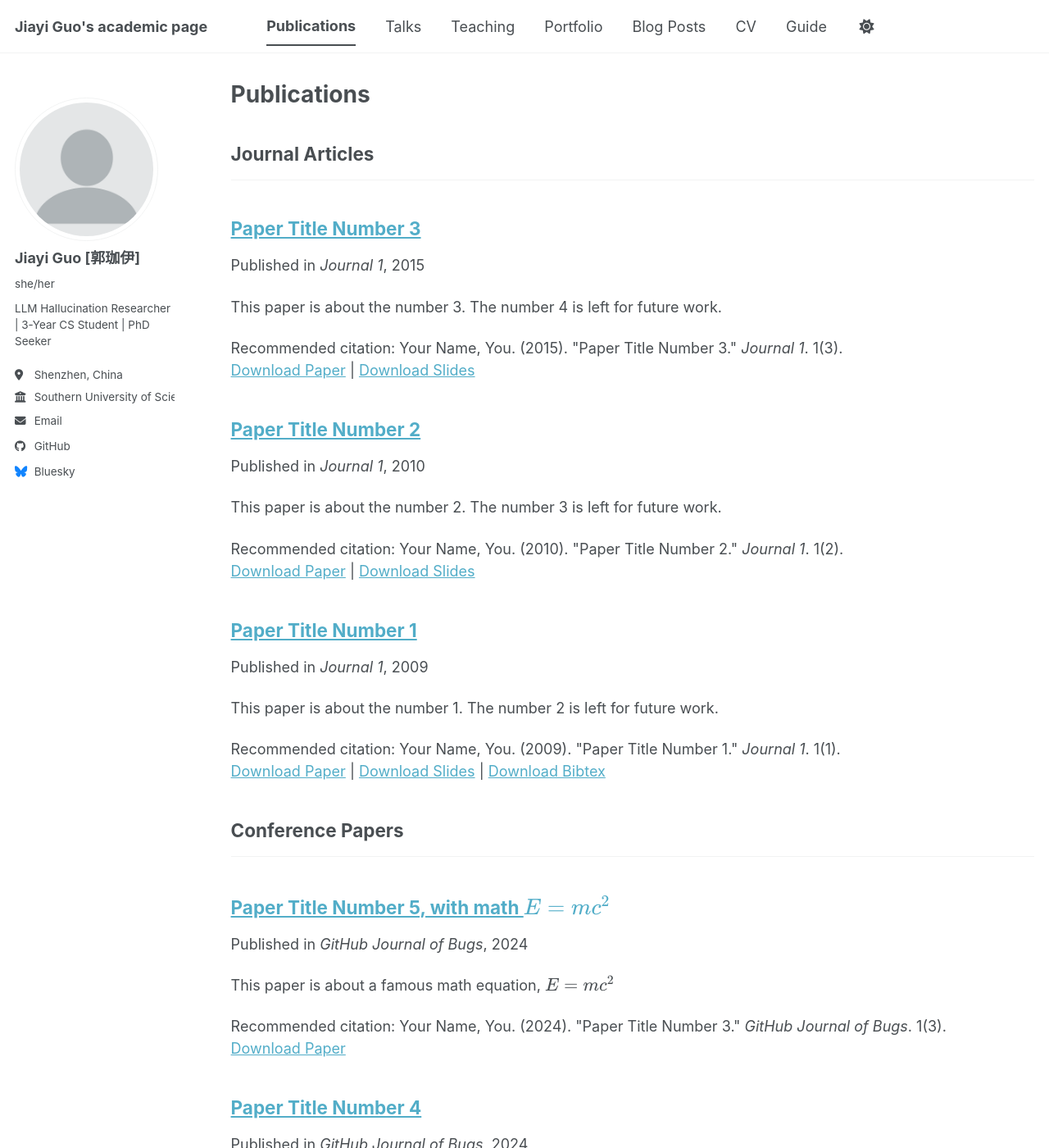
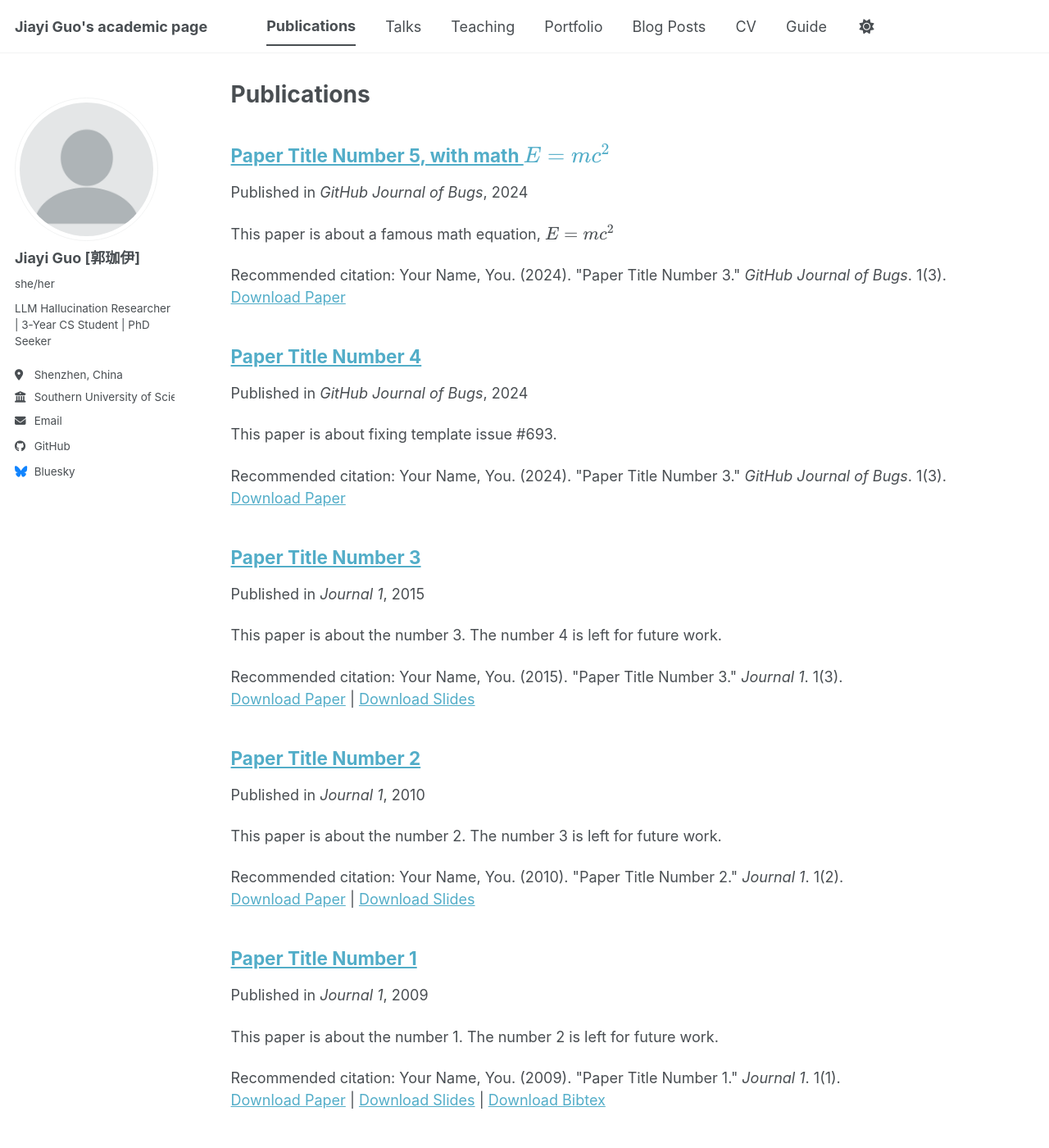
Before and after one commit to joyguoguo/joyguoguo.github.io, a Jekyll site: the page built from _pages/publications.html, in a window 1280 px wide and 1400 px high. Shown: the whole window at 82% size. Built offline with Jekyll 4.4.1, drawn with Linux system fonts in a browser that asks for light colours; a script bundle is joined from its source files by our own code; library files that are not in the unit come from our copies; some of the changed lines change nothing that is shown; some of the changed text lies outside the part shown.

Commit message:
Comment out publication category settings
Comment out publication categories in the config file.

```diff
--- a/_config.yml
+++ b/_config.yml
@@ -84,12 +84,13 @@ author:
 
 # Publication Category - The following the list of publication categories and their headings
 publication_category:
-  books:
-    title: 'Books'
-  manuscripts:
-    title: 'Journal Articles'
-  conferences:
-    title: 'Conference Papers'
+  # books:
+  #   title: 'Books'
+
+  # manuscripts:
+  #   title: 'Journal Articles'
+  # conferences:
+  #   title: 'Conference Papers'
 
 # Site Settings
 teaser                   :  # filename of teaser fallback teaser image placed in /images/ for social media previews
```
